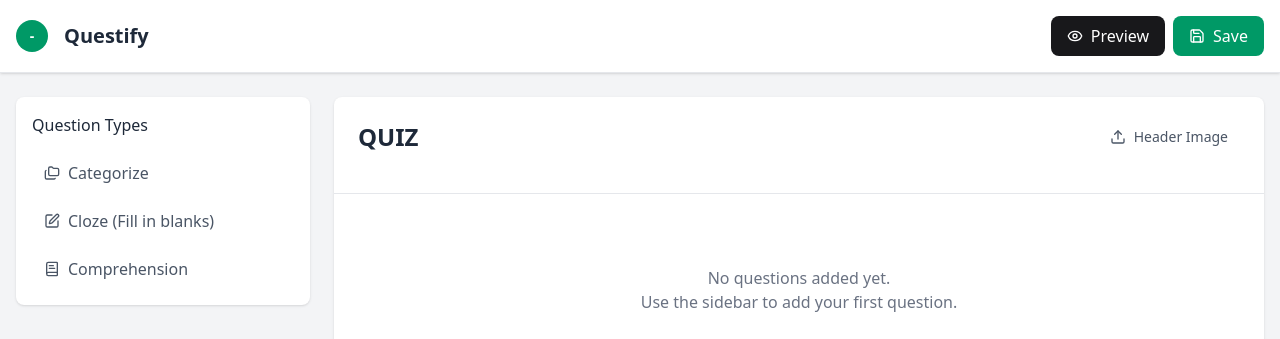
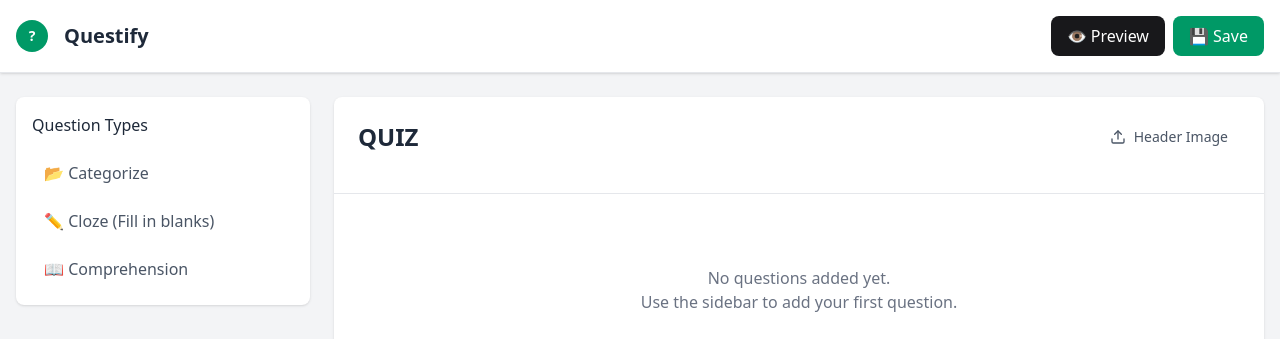
Before and after one commit to farukinomaan/Questifybynomaan, a React (Vite) app in the folder frontend/: page / in a window 1280 px wide. Shown: the top 339 px of the page. Built offline with nearby package versions, Linux system fonts and the light colour scheme.

Commit message:
Remove lucide-react and replace with emoji icons for Vercel deploy

```diff
--- a/frontend/src/FormBuilder.jsx
+++ b/frontend/src/FormBuilder.jsx
@@ -3,7 +3,6 @@
  */
 
 import React, { useState, useRef, useEffect } from 'react';
-import { Plus, Trash2, GripVertical, Upload, Eye, Save, Settings, ChevronDown, X, Folders, SquarePen, BookText } from 'lucide-react';
 import FormHeader from './components/FormHeader.jsx';
 import QuestionCard from './components/QuestionCard.jsx';
 import CategorizeBuilder from './components/builder/CategorizeBuilder.jsx';
@@ -38,23 +37,19 @@ const FormBuilder = () => {
     try {
       const response = await fetch(`${backendUrl}/forms`, {
         method: 'POST',
-        headers: {
-          'Content-Type': 'application/json',
-        },
+        headers: { 'Content-Type': 'application/json' },
         body: JSON.stringify({
           title: form.title,
           headerImage: form.headerImage,
           questions: form.questions.map(q => ({
             type: q.type,
             questionText: q.title,
-            data: q // Sending the entire question object as data
+            data: q
           }))
         }),
       });
 
-      if (!response.ok) {
-        throw new Error('Failed to save the form');
-      }
+      if (!response.ok) throw new Error('Failed to save the form');
 
       const data = await response.json();
       setFormId(data.formId);
@@ -75,9 +70,7 @@ const FormBuilder = () => {
     try {
       const response = await fetch(`${backendUrl}/forms/${formId}/submit`, {
         method: 'POST',
-        headers: {
-          'Content-Type': 'application/json',
-        },
+        headers: { 'Content-Type': 'application/json' },
         body: JSON.stringify({
           formId: formId,
           answers: Object.entries(responses).map(([questionId, answer]) => ({
@@ -87,9 +80,7 @@ const FormBuilder = () => {
         }),
       });
 
-      if (!response.ok) {
-        throw new Error('Failed to submit responses');
-      }
+      if (!response.ok) throw new Error('Failed to submit responses');
 
       alert('Responses submitted successfully!');
       console.log('Responses submitted:', responses);
@@ -107,11 +98,7 @@ const FormBuilder = () => {
       title: `Question ${form.questions.length + 1}`,
       ...getDefaultQuestionData(type)
     };
-
-    setForm(prev => ({
-      ...prev,
-      questions: [...prev.questions, newQuestion]
-    }));
+    setForm(prev => ({ ...prev, questions: [...prev.questions, newQuestion] }));
   };
 
   const getDefaultQuestionData = (type) => {
@@ -124,10 +111,7 @@ const FormBuilder = () => {
           correctAnswers: { 'ans1': 'cat1', 'ans2': 'cat2' }
         };
       case QUESTION_TYPES.CLOZE:
-        return {
-          sentence: 'A quick _____ fox jumped over a _____',
-          blanks: ['brown', 'fence']
-        };
+        return { sentence: 'A quick _____ fox jumped over a _____', blanks: ['brown', 'fence'] };
       case QUESTION_TYPES.COMPREHENSION:
         return {
           passage: 'Type passage here...',
@@ -145,30 +129,20 @@ const FormBuilder = () => {
 
   const updateQuestion = (questionId, updates) => {
     setForm(prev => {
-      const updatedQuestions = prev.questions.map(q => {
-        if (q.id === questionId) {
-          return { ...q, ...updates };
-        }
-        return q;
-      });
+      const updatedQuestions = prev.questions.map(q => q.id === questionId ? { ...q, ...updates } : q);
       return { ...prev, questions: updatedQuestions };
     });
   };
 
   const deleteQuestion = (questionId) => {
-    setForm(prev => ({
-      ...prev,
-      questions: prev.questions.filter(q => q.id !== questionId)
-    }));
+    setForm(prev => ({ ...prev, questions: prev.questions.filter(q => q.id !== questionId) }));
   };
 
   const handleHeaderImageUpload = (e) => {
     const file = e.target.files[0];
     if (file) {
       const reader = new FileReader();
-      reader.onload = (e) => {
-        setForm(prev => ({ ...prev, headerImage: e.target.result }));
-      };
+      reader.onload = (e) => setForm(prev => ({ ...prev, headerImage: e.target.result }));
       reader.readAsDataURL(file);
     }
   };
@@ -206,7 +180,7 @@ const FormBuilder = () => {
           <div className="flex items-center justify-between">
             <div className="flex items-center gap-4">
               <div className="w-8 h-8 bg-emerald-600 rounded-full flex items-center justify-center">
-                <span className="text-white font-bold text-sm">-</span>
+                <span className="text-white font-bold text-sm">?</span>
               </div>
               <h1 className="text-xl font-semibold text-gray-800">Questify</h1>
             </div>
@@ -216,15 +190,10 @@ const FormBuilder = () => {
                 onClick={() => setCurrentView(currentView === 'builder' ? 'preview' : 'builder')}
                 className="btn-secondary"
               >
-                <Eye size={16} />
-                {currentView === 'builder' ? 'Preview' : 'Edit'}
+                👁 {currentView === 'builder' ? 'Preview' : 'Edit'}
               </button>
-              <button
-                onClick={saveForm}
-                className="btn-primary"
-              >
-                <Save size={16} />
-                Save
+              <button onClick={saveForm} className="btn-primary">
+                💾 Save
               </button>
             </div>
           </div>
@@ -241,19 +210,19 @@ const FormBuilder = () => {
                   onClick={() => addQuestion(QUESTION_TYPES.CATEGORIZE)}
                   className="w-full text-left px-3 py-2 rounded-lg hover:bg-gray-100 text-gray-600 transition-colors flex items-center gap-2"
                 >
-                  <Folders size={16} /> Categorize
+                  📂 Categorize
                 </button>
                 <button
                   onClick={() => addQuestion(QUESTION_TYPES.CLOZE)}
                   className="w-full text-left px-3 py-2 rounded-lg hover:bg-gray-100 text-gray-600 transition-colors flex items-center gap-2"
                 >
-                  <SquarePen size={16} /> Cloze (Fill in blanks)
+                  ✏️ Cloze (Fill in blanks)
                 </button>
                 <button
                   onClick={() => addQuestion(QUESTION_TYPES.COMPREHENSION)}
                   className="w-full text-left px-3 py-2 rounded-lg hover:bg-gray-100 text-gray-600 transition-colors flex items-center gap-2"
                 >
-                  <BookText size={16} /> Comprehension
+                  📖 Comprehension
                 </button>
               </div>
             </div>
@@ -268,7 +237,7 @@ const FormBuilder = () => {
                 />
 
                 <div className="p-6">
-                  {form.questions.map((question, index) => (
+                  {form.questions.map((question) => (
                     <QuestionCard
                       key={question.id}
                       question={question}
@@ -308,14 +277,16 @@ const FormBuilder = () => {
                     <h2 className="text-xl font-semibold mb-4 text-gray-800">
                       {index + 1}. {question.title}
                     </h2>
-
                     {renderQuestionPreview(question)}
                   </div>
                 ))}
 
                 {form.questions.length > 0 && (
                   <div className="text-center pt-8">
-                    <button onClick={submitFormResponse} className="px-8 py-3 bg-emerald-600 text-white rounded-lg hover:bg-emerald-700 font-medium transition-colors">
+                    <button
+                      onClick={submitFormResponse}
+                      className="px-8 py-3 bg-emerald-600 text-white rounded-lg hover:bg-emerald-700 font-medium transition-colors"
+                    >
                       Submit
                     </button>
                   </div>
@@ -325,7 +296,7 @@ const FormBuilder = () => {
           </div>
         )}
       </div>
-      <Footer/>
+      <Footer />
     </div>
   );
 };
```
